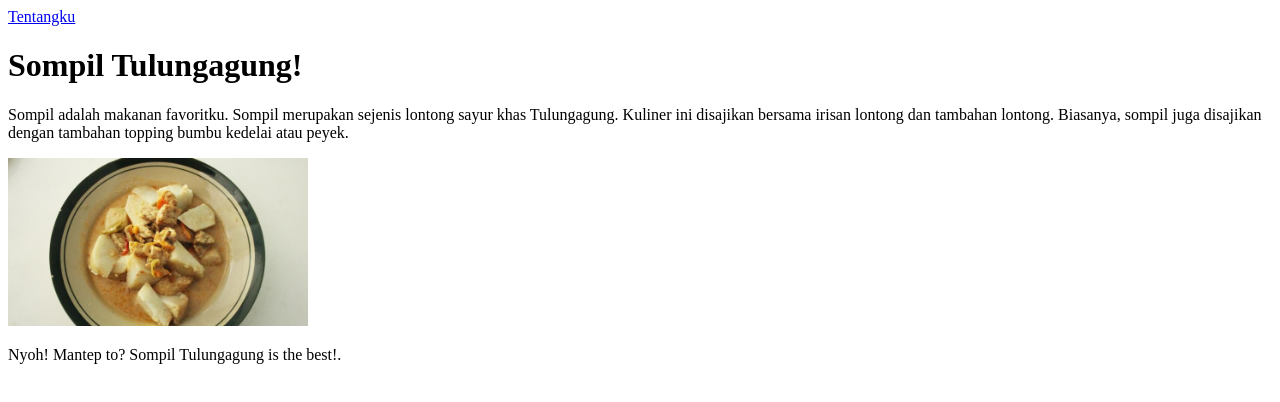
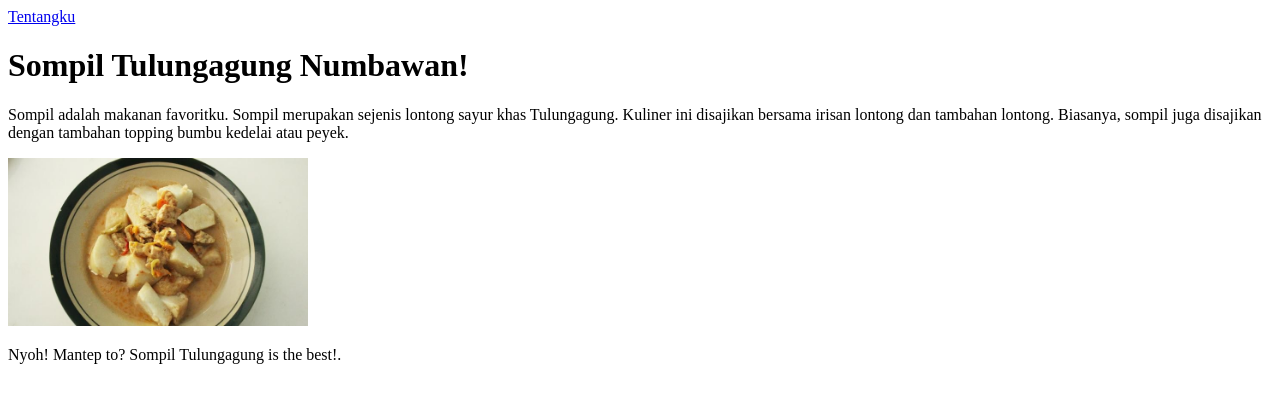
Before and after one commit to bmkhn27/website_sompil, a plain HTML site: page index.html in a window 1280 px wide. Drawn offline with Linux system fonts and the light colour scheme.

Commit message:
tambah judul

```diff
--- a/index.html
+++ b/index.html
@@ -8,7 +8,7 @@
 <body>
     <a href="about/index.html">Tentangku</a>
 
-    <h1>Sompil Tulungagung!</h1>
+    <h1>Sompil Tulungagung Numbawan!</h1>
     <p> Sompil adalah makanan favoritku.
         Sompil merupakan sejenis lontong sayur khas Tulungagung.
         Kuliner ini disajikan bersama irisan lontong dan tambahan lontong.
```
